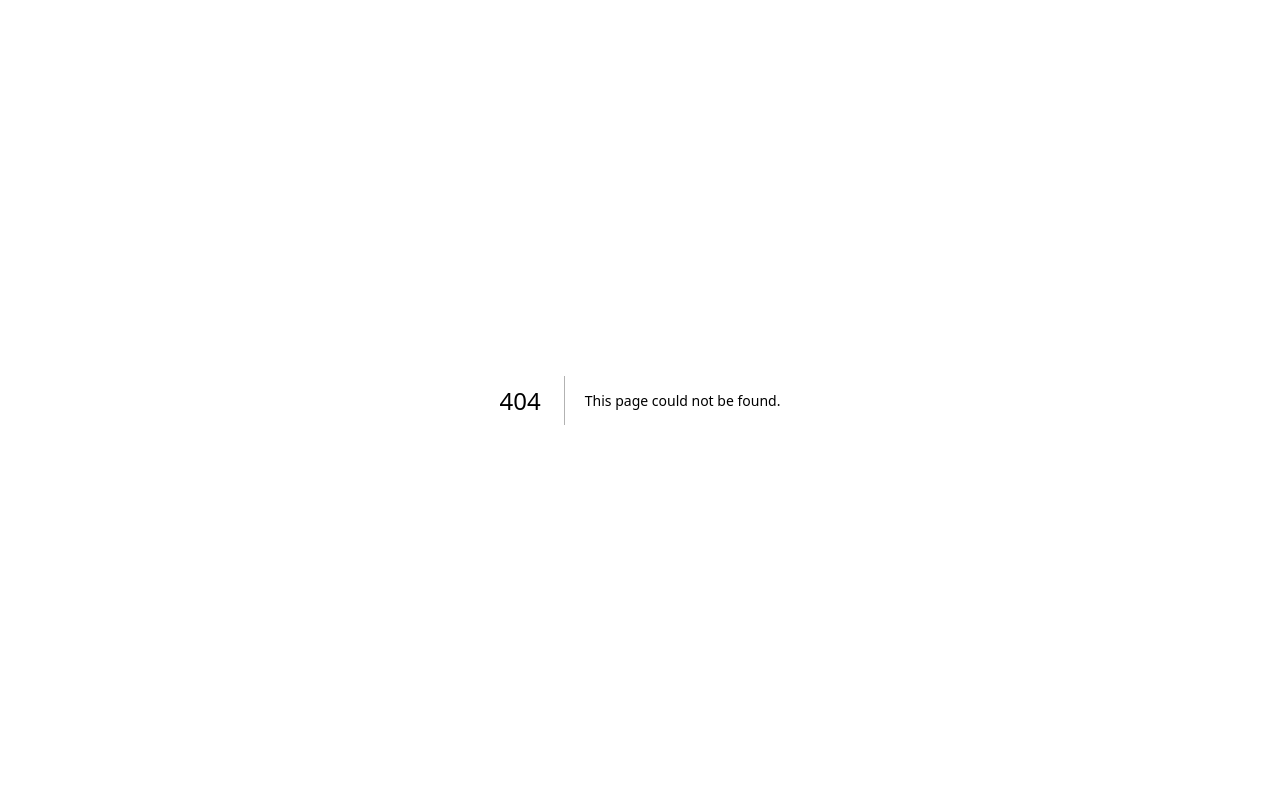
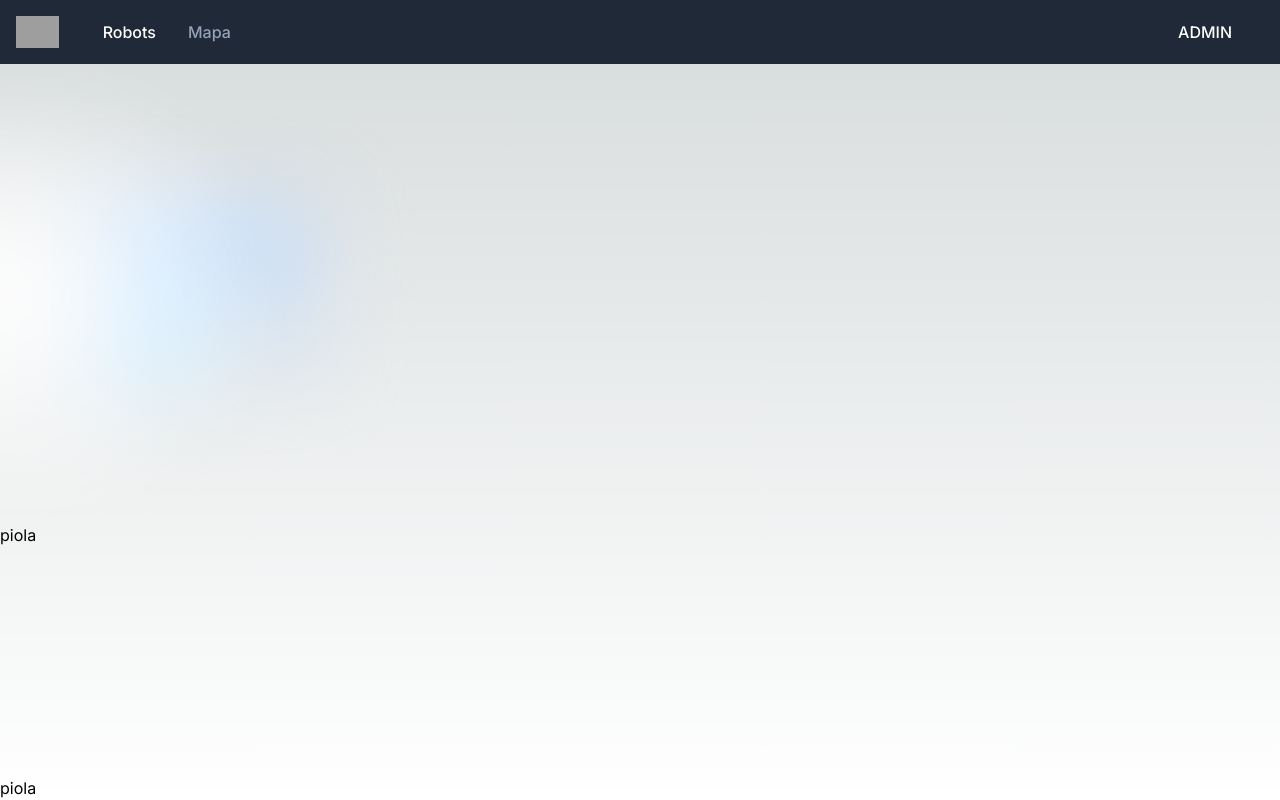
Before and after one commit to Astrovik3/front-integracion, a Next.js app: page /home in a window 1280 px wide. Before the commit this address had no page. Built offline with nearby package versions, Linux system fonts and the light colour scheme; grey boxes are pictures that could not be loaded.

Commit message:
navbar no funcional

```diff
--- /dev/null
+++ b/src/app/components/navBar.js
@@ -0,0 +1,34 @@
+
+export default function NavBar() {
+  return (
+    <main className="flex flex-col justify-between">
+      <nav class="bg-gray-800 border-gray-200 dark:bg-gray-900">
+        <div class=" flex flex-wrap items-center justify-between mx-auto p-4">
+          <div className="flex items-center md:p-0">
+            <a href="/" class="flex items-center">
+                <img src="https://flowbite.com/docs/images/logo.svg" class="h-8 mr-3" alt="Flowbite Logo" />
+            </a>
+            <ul class="font-medium flex flex-col p-0 pl-8 mt-4 border border-gray-100 rounded-lg md:flex-row md:space-x-8 md:mt-0 md:border-0">
+                <li>
+                  <a href="#" class="block py-2 pl-3 pr-4 text-white bg-white rounded md:bg-transparent md:text-white md:p-0" aria-current="page">Robots</a>
+                </li>
+                <li>
+                  <a href="#" class="block py-2 pl-3 pr-4 text-slate-400 rounded md:border-0 md:hover:text-white md:p-0">Mapa</a>
+                </li>
+            </ul>
+          </div>
+
+          <div class="hidden w-full md:block md:w-auto" id="navbar-default">
+            <ul class="font-medium flex flex-col p-0 pr-8 mt-4 border border-gray-100 rounded-lg md:flex-row md:space-x-8 md:mt-0 md:border-0">
+
+              <li>
+                <a href="#" class="block py-2 pr-4 text-white rounded md:border-0 md:p-0 dark:text-white">ADMIN</a>
+              </li>
+
+            </ul>
+          </div>
+        </div>
+      </nav>
+    </main>
+  )
+}
--- /dev/null
+++ b/src/app/home/page.js
@@ -0,0 +1,18 @@
+import NavBar from "../components/navBar"
+
+export default function Home() {
+  return (
+    <main className="flex min-h-screen flex-col justify-between">
+      <NavBar />
+
+      <div className="relative flex place-items-center before:absolute before:h-[300px] before:w-[480px] before:-translate-x-1/2 before:rounded-full before:bg-gradient-radial before:from-white before:to-transparent before:blur-2xl before:content-[''] after:absolute after:-z-20 after:h-[180px] after:w-[240px] after:translate-x-1/3 after:bg-gradient-conic after:from-sky-200 after:via-blue-200 after:blur-2xl after:content-[''] before:dark:bg-gradient-to-br before:dark:from-transparent before:dark:to-blue-700 before:dark:opacity-10 after:dark:from-sky-900 after:dark:via-[#0141ff] after:dark:opacity-40 before:lg:h-[360px] z-[-1]">
+
+      </div>
+      <p>piola</p>
+
+      <div className="mb-32 grid text-center lg:max-w-5xl lg:w-full lg:mb-0 lg:grid-cols-4 lg:text-left">
+        <p>piola</p>
+      </div>
+    </main>
+  )
+}
```
